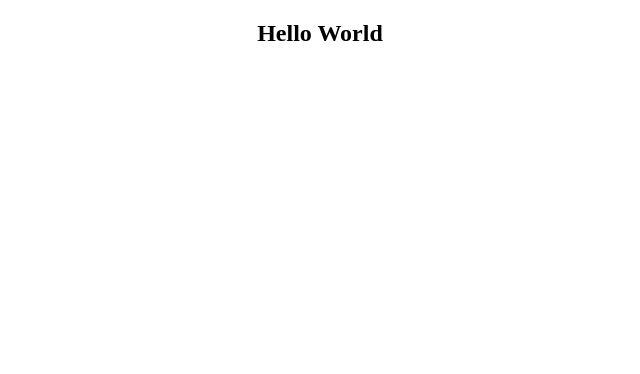
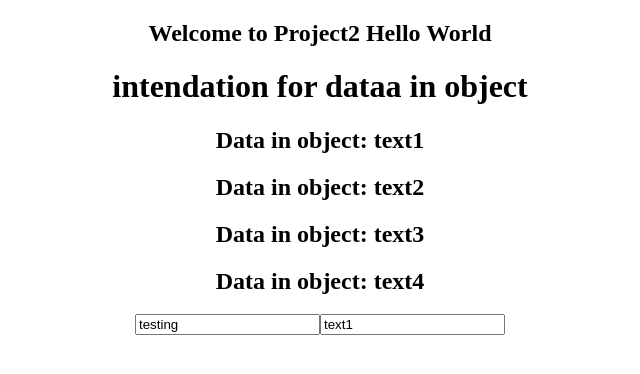
Before and after one commit to Krishnan-Karthika/Angular17, an Angular app: page / in a window 1280 px wide. Shown: the top 374 px of the page, without its empty margins (320-960 px from the left). Built offline with nearby package versions, Linux system fonts and the light colour scheme.

Commit message:
interpolation

```diff
--- a/src/app/app.component.html
+++ b/src/app/app.component.html
@@ -1 +1,14 @@
-<h2 style="text-align: center;">Hello World</h2>
+<!-- interpolation -->
+<h2 style="text-align: center;">Welcome to {{title}} Hello World</h2>
+
+<h1 style="text-align: center;">intendation for dataa in object</h1>
+
+<h2 style="text-align: center;">Data in object: {{data.d1}}</h2>
+<h2 style="text-align: center;">Data in object: {{data.d2}}</h2>
+<h2 style="text-align: center;">Data in object: {{data.d3}}</h2>
+<h2 style="text-align: center;">Data in object: {{data.d4}}</h2>
+
+<div style="text-align: center;">
+  <input type="text" value="testing">
+  <input type="text" value="{{data.d1}}">    <!-- interpolation in input field -->
+</div>
--- a/src/app/app.component.ts
+++ b/src/app/app.component.ts
@@ -10,4 +10,10 @@ import { RouterOutlet } from '@angular/router';
 })
 export class AppComponent {
   title = 'Project2';
+  data = {
+    d1 : "text1",
+    d2 : "text2",
+    d3 : "text3",
+    d4 : "text4",
+  };
 }
```
